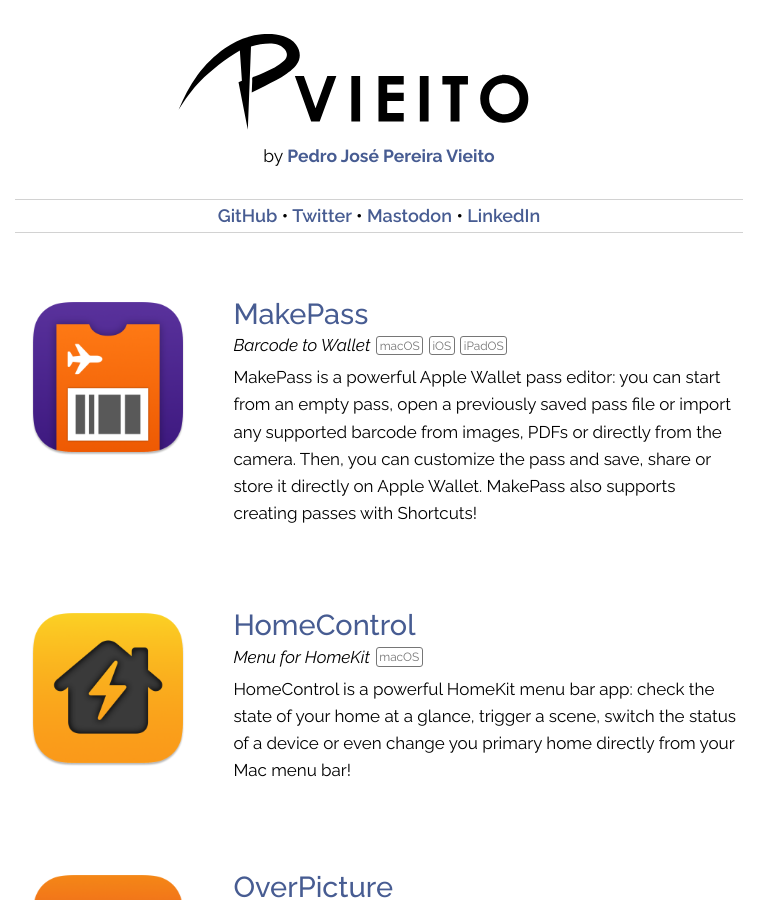
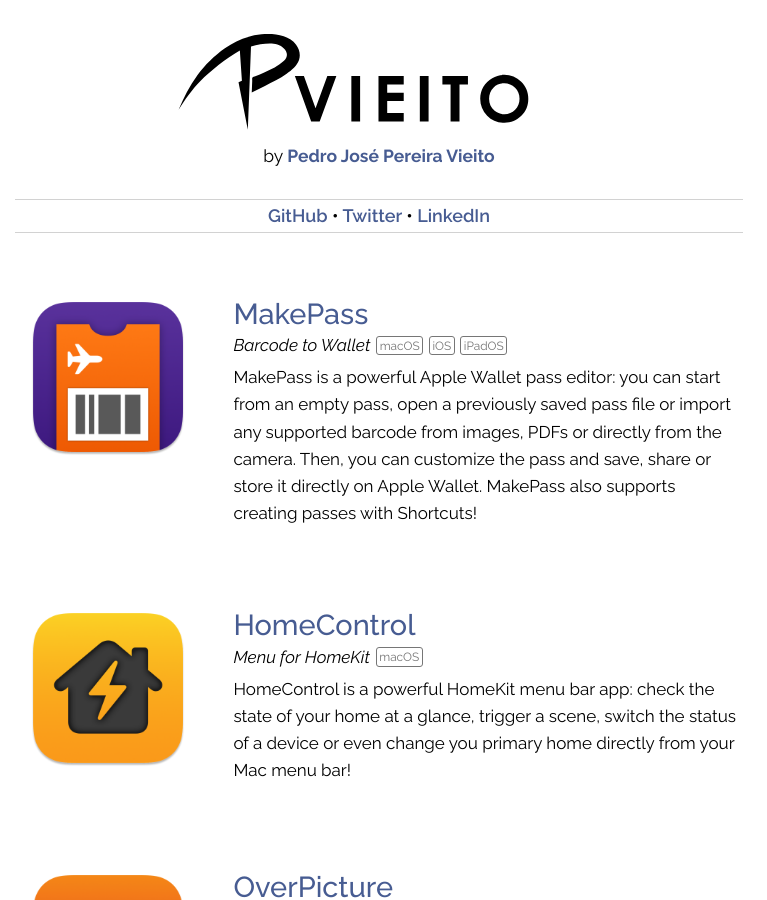
Before and after one commit to pvieito/Blog, a Jekyll site: the page built from index.html, in a window 1280 px wide and 900 px high. Shown: the whole window, without its empty margins (261-1028 px from the left). Built offline with Jekyll 4.4.1, drawn with Linux system fonts in a browser that asks for light colours; the list of posts is cut into pages by our own code; comment, search, counter and statistics services are not loaded.

```diff
--- a/_layouts/default.html
+++ b/_layouts/default.html
@@ -68,8 +68,10 @@
 					&bull;
 					<a rel="me" href="https://twitter.com/pvieito">Twitter</a>
 					&bull;
-					<a rel="me" href="https://mastodon.social/@pvieito">Mastodon</a>
-					&bull;
+					<div hidden>
+						<a rel="me" href="https://mastodon.social/@pvieito">Mastodon</a>
+						&bull;
+					</div>
 					<a rel="me" href="https://www.linkedin.com/in/pvieito/">LinkedIn</a>
 				</nav>
 			</header>
```
